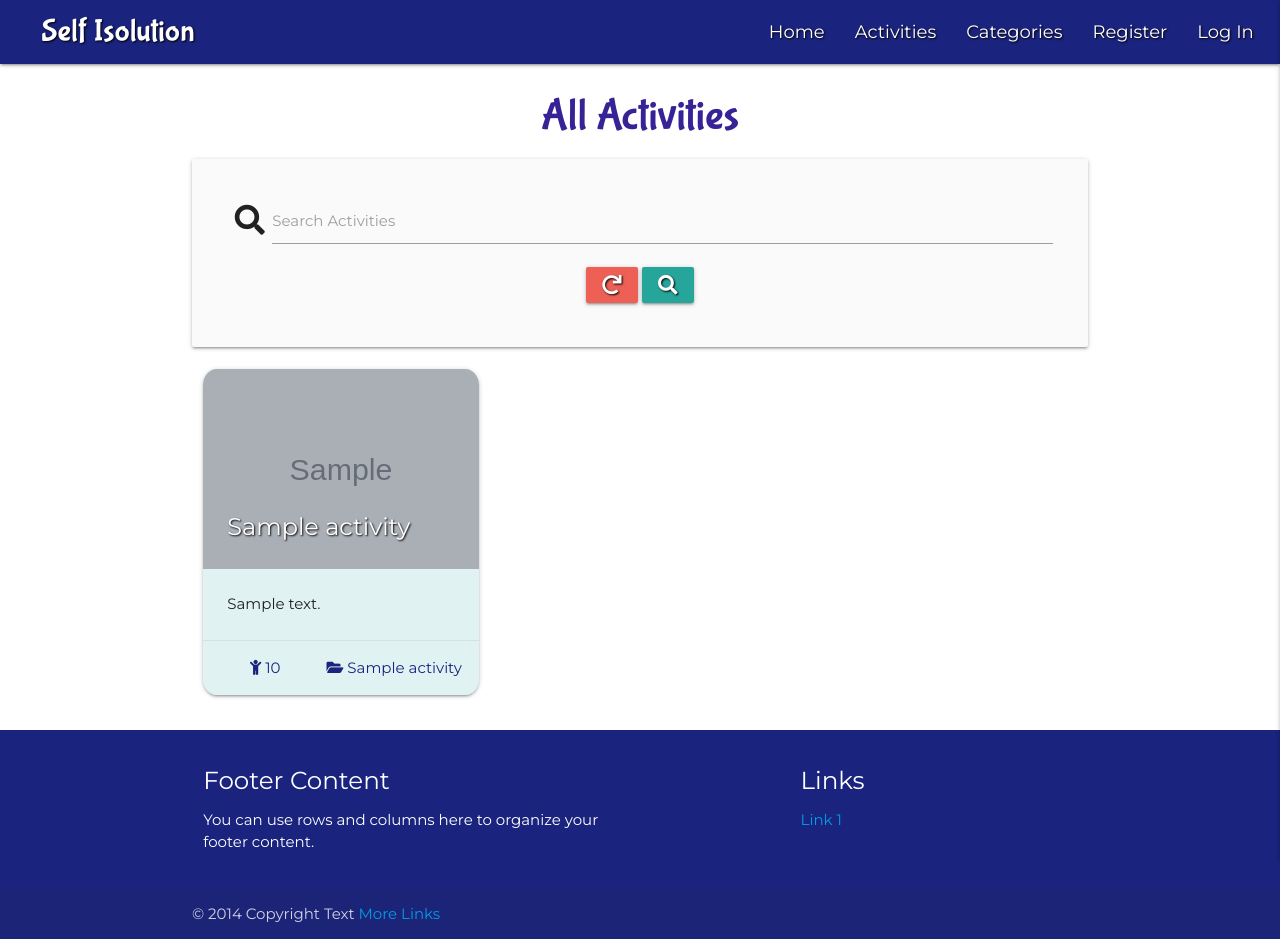
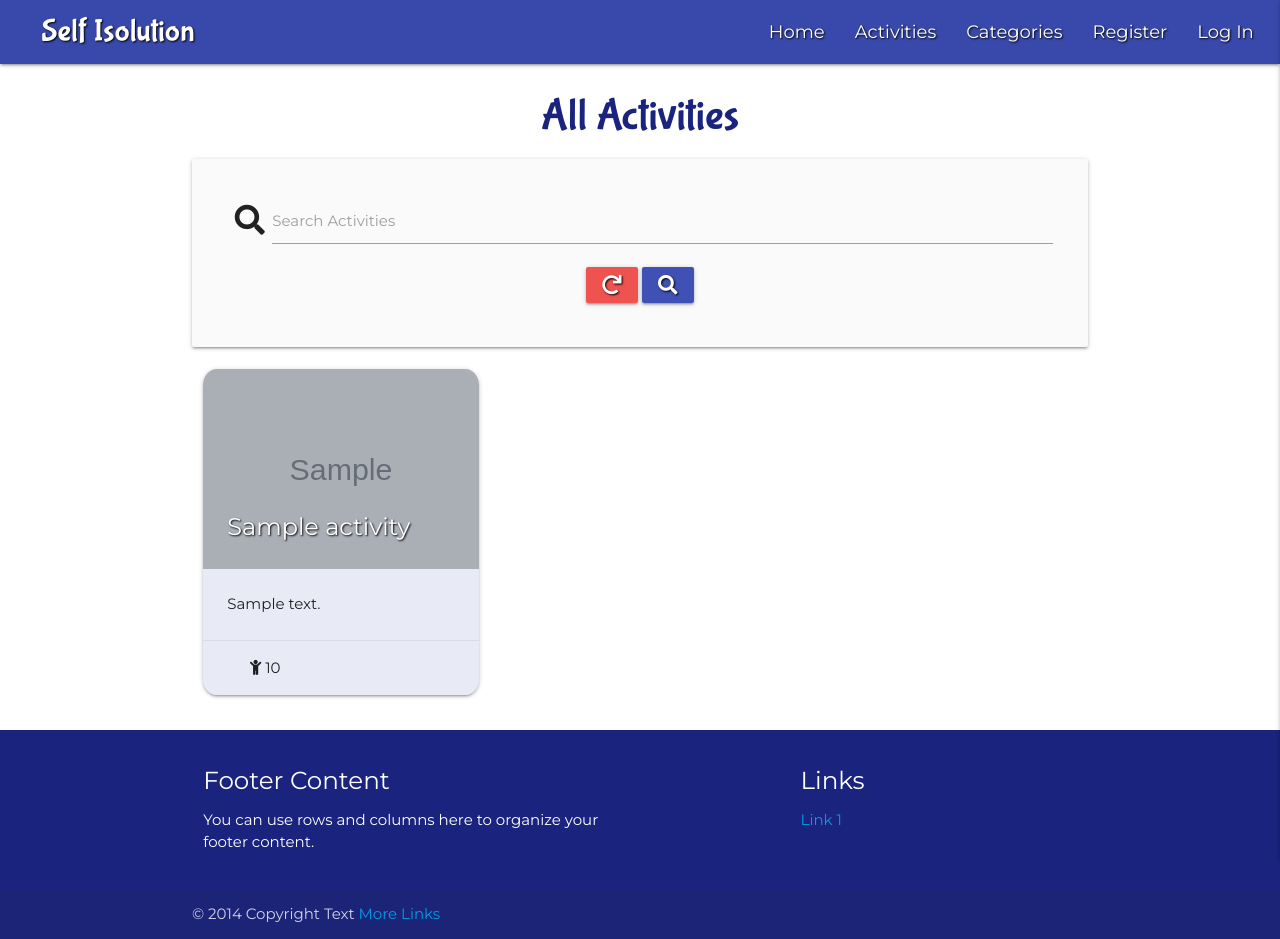
Before and after one commit to Edb83/self-isolution, a Flask app: page /get_activities in a window 1280 px wide. Run offline with Flask 2, Linux system fonts and the light colour scheme; grey boxes marked "Sample" are stand-in pictures; a database or web service that is not in the repository returns one stand-in record (values such as "Sample title"); some libraries are stand-ins or nearby versions.

Commit message:
Add color styling to navbar and activities page; Add link to activity in card-action on activities; Add categories to filter_category()

```diff
--- a/app.py
+++ b/app.py
@@ -137,12 +137,23 @@
 
 @app.route("/filter/<category_id>")
 def filter_category(category_id):
+    categories = list(mongo.db.categories.find())
     category = mongo.db.categories.find_one({"_id": ObjectId(category_id)})
     activities = list(mongo.db.activities.find(
         {"category_name": category["category_name"]}))
 
     return render_template("activities.html", category=category,
-                           activities=activities, page_title="Activities for " + str(category["category_name"]))
+                           activities=activities, categories=categories, page_title=category["category_name"])
+
+
+# @app.route("/filter/")
+# def filter_age(target_age):
+#     categories = mongo.db.categories.find()
+#     activities = list(mongo.db.activities.find(
+#         {"target_age": target_age}))
+
+#     return render_template("activities.html",
+#                            activities=activities, categories=categories)
 
 
 @app.route("/register", methods=["GET", "POST"])
--- a/static/css/style.css
+++ b/static/css/style.css
@@ -52,7 +52,7 @@
 }
 
 nav ul a:hover {
-    background-color: #283593;
+    background-color: #1a237e;
 }
 
 #profile-dropdown a {
@@ -63,7 +63,6 @@
 /* Headings */
 h3 {
     font-family: 'Bubblegum Sans', cursive;
-    color: #382396;
 }
 
 /* Forms */
@@ -72,18 +71,13 @@
 }
 
 /* Buttons */
-.btn-reset {
-    background-color: #EE6055;
-}
 
-.btn-submit {
-    background-color: #79B791;
+.btn-floating.halfway-fab {
+    border: solid 1px;
 }
 
 /* Toasts */
 .custom-toast {
-    background-color: #79B791;
-    color: #fff;
     border-radius: 5%;
 }
 
@@ -104,12 +98,15 @@
         text-overflow: ellipsis;
 }
 
-.card-action {
-    color: #1A237E;
-}
 
 .card .card-action {
     padding: 16px 24px 16px 12px;
+}
+
+.card-action-link {
+    text-transform: none !important;
+    color: #000 !important;
+    margin-right: 0 !important;
 }
 
 /* .card-summary {
--- a/templates/activities.html
+++ b/templates/activities.html
@@ -3,7 +3,7 @@
 
 {% block content %}
 
-    <h3 class="center-align">{{ page_title }}</h3>
+    <h3 class="center-align indigo-text text-darken-4">{{ page_title }}</h3>
 
     <div class="row card-panel grey lighten-5">
         <form action="{{ url_for('search') }}" method="post" class="col s12">
@@ -14,10 +14,10 @@
                     <label for="query">Search Activities</label>
                 </div>
                 <div class="col s12">
-                    <a href="{{ url_for('get_activities') }}" class="btn btn-reset text-shadow">
+                    <a href="{{ url_for('get_activities') }}" class="btn red lighten-1 text-shadow">
                         <i class="fas fa-redo center-align"></i>
                     </a>
-                    <button type="submit" class="btn text-shadow">
+                    <button type="submit" class="btn indigo text-shadow">
                         <i class="fas fa-search center-align"></i>
                     </button>
                 </div>
@@ -29,7 +29,7 @@
         <div class="row">
             {% for activity in activities %}
                 <div id="activities-container" class="col s12 m6 xl4">
-                    <div class="card hoverable teal lighten-5">
+                    <div class="card hoverable indigo lighten-5">
                         <div class="card-image">
                         <a href="{{ url_for('view_activity', activity_id=activity._id) }}">
                             {% if activity.image_file == "" %}
@@ -44,8 +44,8 @@
                         {% if session.user|lower == activity.created_by|lower or session.user|lower == "admin"|lower %}
                         <a
                             href="{{ url_for('edit_activity', activity_id=activity._id) }}"
-                            class="btn-floating halfway-fab waves-effect waves-light"
-                            ><i class="fas fa-user-edit"></i
+                            class="btn-floating halfway-fab teal darken-1"
+                            ><i class="fas fa-pencil-alt"></i
                         ></a>
                         {% endif %}
                         </div>
@@ -57,7 +57,11 @@
                                     <span><i class="fas fa-child prefix"></i>  {{ activity.target_age }}</span>
                                 </div>
                                 <div class="col s7">
-                                    <span><i class="fas fa-folder-open prefix"></i> {{ activity.category_name }}</span>
+                                    {% for category in categories if category.category_name == activity.category_name %}
+                                        <a href="{{ url_for('filter_category', category_id=category._id) }}" class="card-action-link">
+                                            <i class="fas fa-folder-open prefix"></i> {{ activity.category_name }}
+                                        </a>
+                                    {% endfor %}
                                 </div>
                             </div>
                     </div>
--- a/templates/base.html
+++ b/templates/base.html
@@ -29,7 +29,7 @@
         <div class="navbar-fixed">
             <div class="row">
                 <nav>
-                    <div class="nav-wrapper indigo darken-4">
+                    <div class="nav-wrapper indigo darken-1">
                         <div class="col s12">
                             <a href="{{ url_for('home') }}" class="brand-logo left text-shadow">Self Isolution</a>
                             <a href="#" data-target="mobile-navbar" class="sidenav-trigger right"><i class="fas fa-bars"></i></a>
```
